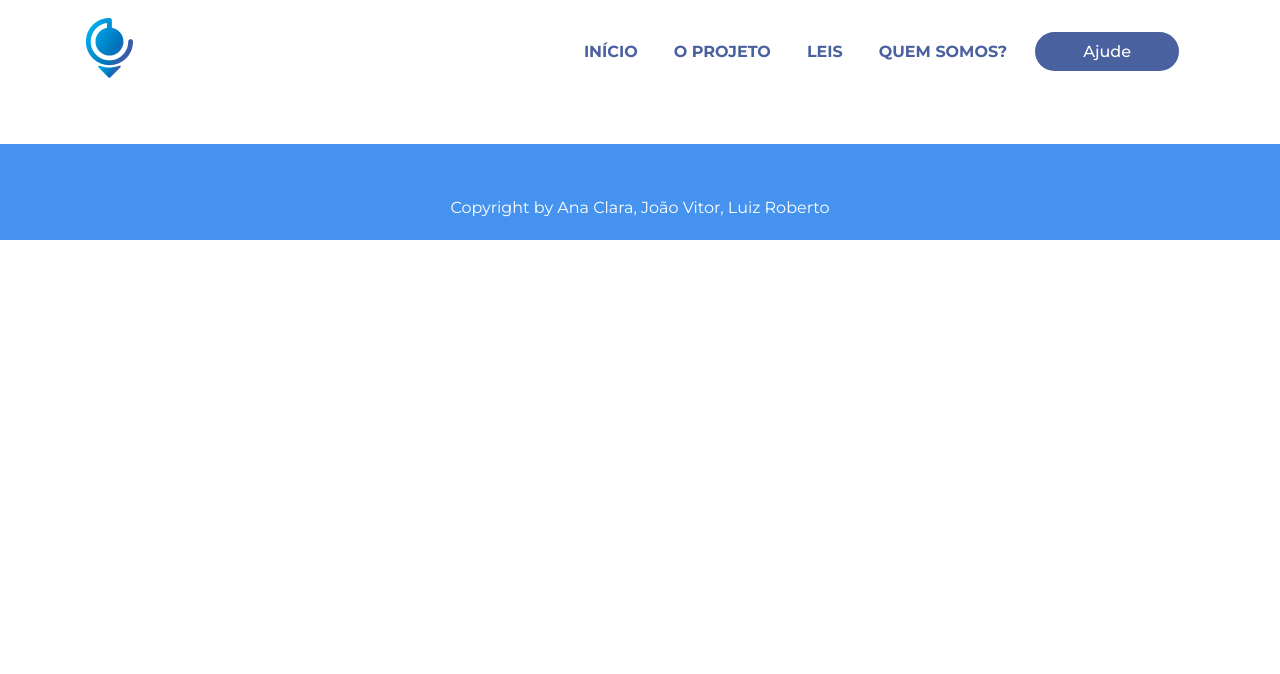
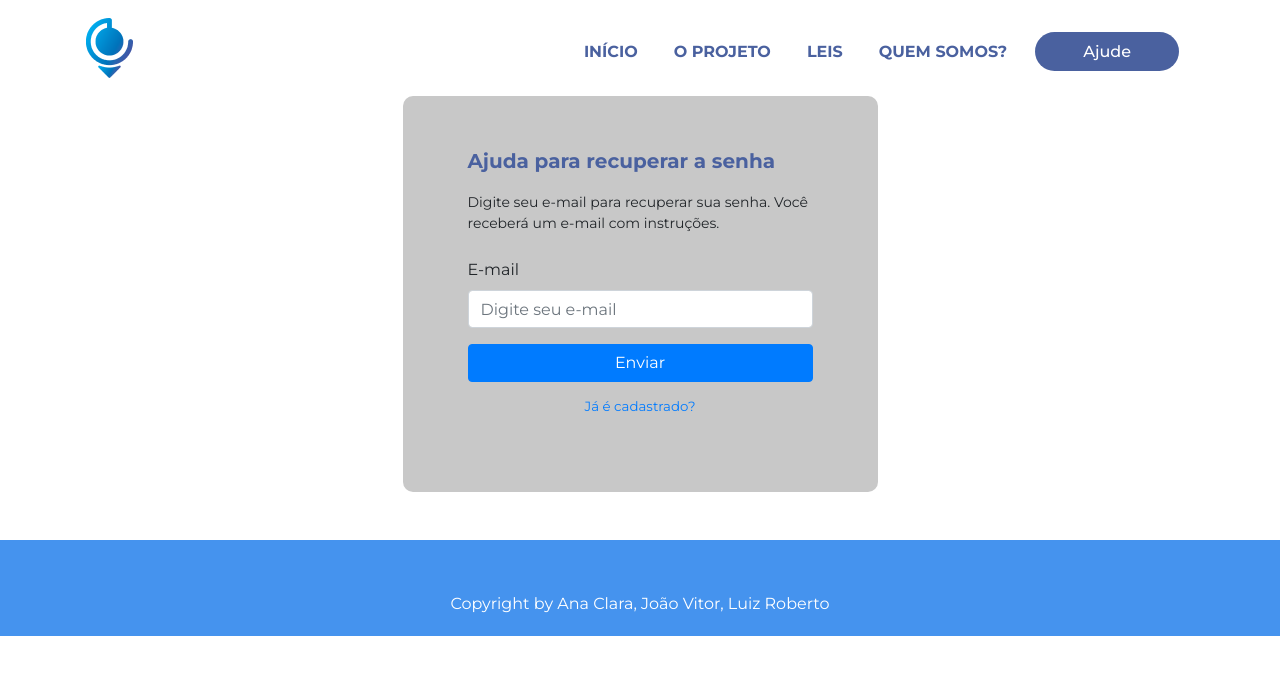
Before and after one commit to jooaodias/map.acessivel-new, a React (Create React App) app: page /esqueci-senha in a window 1280 px wide. Shown: the top 674 px of the page. Built offline with nearby package versions, Linux system fonts and the light colour scheme; no server answers.

Commit message:
Adicionando component ForgotPassword

```diff
--- a/src/components/Authentication/ForgotPassword.js
+++ b/src/components/Authentication/ForgotPassword.js
@@ -7,20 +7,21 @@ import {
     Form,
     Alert,
     Spinner,
-    Modal,
-    ModalHeader,
-    ModalBody,
-    ModalFooter,
+    Container,
+    Row,
+    Col,
 } from 'reactstrap';
 import styled from 'styled-components';
 import firebase from 'firebase/app';
 
 // import errorMessages from 'constants/errorMessages';
 import { Box, StyledSpan } from './SignIn.styled';
+import { NavLink } from 'react-router-dom';
 
 const Title = styled.p`
   font-size: 20px;
   color: #4A619F;
+  font-weight: bold;
 `;
 
 const Subtitle = styled.p`
@@ -28,7 +29,7 @@ const Subtitle = styled.p`
   margin-bottom: 15px;
 `;
 
-function ForgotPassword({ hideForgotPassword, modal, toggle }) {
+function ForgotPassword() {
     const [error, setError] = useState('');
     const [success, setSuccess] = useState(false);
     const [loading, setLoading] = useState(false);
@@ -38,7 +39,7 @@ function ForgotPassword({ hideForgotPassword, modal, toggle }) {
         setLoading(true);
 
 
-        await firebase.auth().sendPasswordResetEmail(event.target.email.value)
+        await firebase.auth().sendPasswordResetEmail(event.target.email.value.trim())
             .then(function () {
                 setError('');
                 setSuccess(true);
@@ -49,6 +50,7 @@ function ForgotPassword({ hideForgotPassword, modal, toggle }) {
 
     };
     const handleSignupFailure = (error) => {
+        console.log(error)
         switch (error.code) {
             case 'auth/invalid-email': {
                 return setError('E-mail inválido.');
@@ -73,15 +75,17 @@ function ForgotPassword({ hideForgotPassword, modal, toggle }) {
     }
 
     return (
-        <Modal isOpen={modal} toggle={toggle}>
-            <Box>
-                <ModalHeader toggle={toggle}><Title>Ajuda para recuperar a senha</Title></ModalHeader>
-                <ModalBody>
+        <Container>
+            <Row className="justify-content-center">
+                <Col md="5" style={{ backgroundColor: '#c8c8c8', borderRadius: '10px' }}>
+
+                    <Box >
+                        <Title>Ajuda para recuperar a senha</Title>
                         <Subtitle>
                             Digite seu e-mail para recuperar sua senha. Você receberá um e-mail com
                             instruções.
                         </Subtitle>
-                    <Form onSubmit={handleSubmit}>
+                        <Form onSubmit={handleSubmit} className="mt-4">
                             {error && <Alert color="danger">{error}</Alert>}
                             {success && (
                                 <Alert color="success">
@@ -105,16 +109,14 @@ function ForgotPassword({ hideForgotPassword, modal, toggle }) {
                         </Form>
 
                         <StyledSpan>
-                        <button onClick={hideForgotPassword}>Já é cadastrado?</button>
+                            <NavLink to="/login">Já é cadastrado?</NavLink>
                         </StyledSpan>
-                </ModalBody>
+
                     </Box>
-            <ModalFooter>
-                <Button color="#4A619F" onClick={toggle}>
-                    Fechar
-                </Button>
-            </ModalFooter>
-        </Modal>
+                </Col>
+            </Row>
+        </Container>
+
     );
 }
 
--- a/src/components/Authentication/SignIn.js
+++ b/src/components/Authentication/SignIn.js
@@ -6,14 +6,11 @@ import { Text, InputStyled, ButtonStyled, StyledSpan } from './SignIn.styled'
 import firebase from 'firebase/app';
 import SocialSignIn from './SocialSignIn';
 import { NavLink, useHistory } from 'react-router-dom';
-import ForgotPassword from './ForgotPassword';
 
-const SignIn = ({updateErrorMessage}) => {
+const SignIn = ({ updateErrorMessage }) => {
     const [loading, setLoading] = useState(false);
     const [errorMessage, setErrorMessage] = useState(null);
     const history = useHistory();
-    const [modal, setModal] = useState(false);
-    const toggle = () => setModal(!modal);
 
     const handleSubmit = async (event) => {
         event.preventDefault();
@@ -58,7 +55,6 @@ const SignIn = ({updateErrorMessage}) => {
     return (
         <Container >
             <Row className="justify-content-center">
-            {modal ? <ForgotPassword toggle={toggle} modal={modal}/> : null}
                 <Col md="5" style={{ backgroundColor: '#c8c8c8', borderRadius: '10px' }}>
                     <Row >
                         <Col className="mb-2 pt-4">    <Text style={{ fontSize: "1.3rem", fontWeight: "bold" }}>Faça o Login!</Text>
@@ -81,11 +77,6 @@ const SignIn = ({updateErrorMessage}) => {
                                     <Label for="password"><Title color="#4A619F" size="1.0rem">Senha</Title></Label>
                                     <InputStyled type="password" id="password" placeholder="Digite sua senha" />
                                 </FormGroup>
-                                <StyledSpan>
-                                    <button onClick={toggle}>
-                                        Esqueceu sua senha?
-                                    </button>
-                                </StyledSpan>
                                 <FormGroup check className="mt-4">
                                     <Label check>
                                         <Input type="checkbox" style={{ transform: 'scale(1.3) translateY(-1px) translateX(2px)' }} />{'   '}
@@ -95,6 +86,9 @@ const SignIn = ({updateErrorMessage}) => {
                                 <ButtonStyled className="px-5 py-2 mt-3">Entre!</ButtonStyled>
                             </Form>
                             <SocialSignIn updateErrorMessage={updateErrorMessage} />
+                            <StyledSpan>
+                                <NavLink to="/esqueci-senha">Esqueceu sua senha?</NavLink>
+                            </StyledSpan>
                         </Col>
 
                     </Row>
--- a/src/components/Authentication/SignIn.styled.js
+++ b/src/components/Authentication/SignIn.styled.js
@@ -35,8 +35,7 @@ export const ButtonStyled = styled(Button)`
     }
 `
 export const Box = styled.div`
-  background-color: #fff;
-  padding: 20px;
+  padding: 50px;
   border-radius: 10px;
 `;
 
```
Lines whose indentation alone changed are shown as unchanged.
